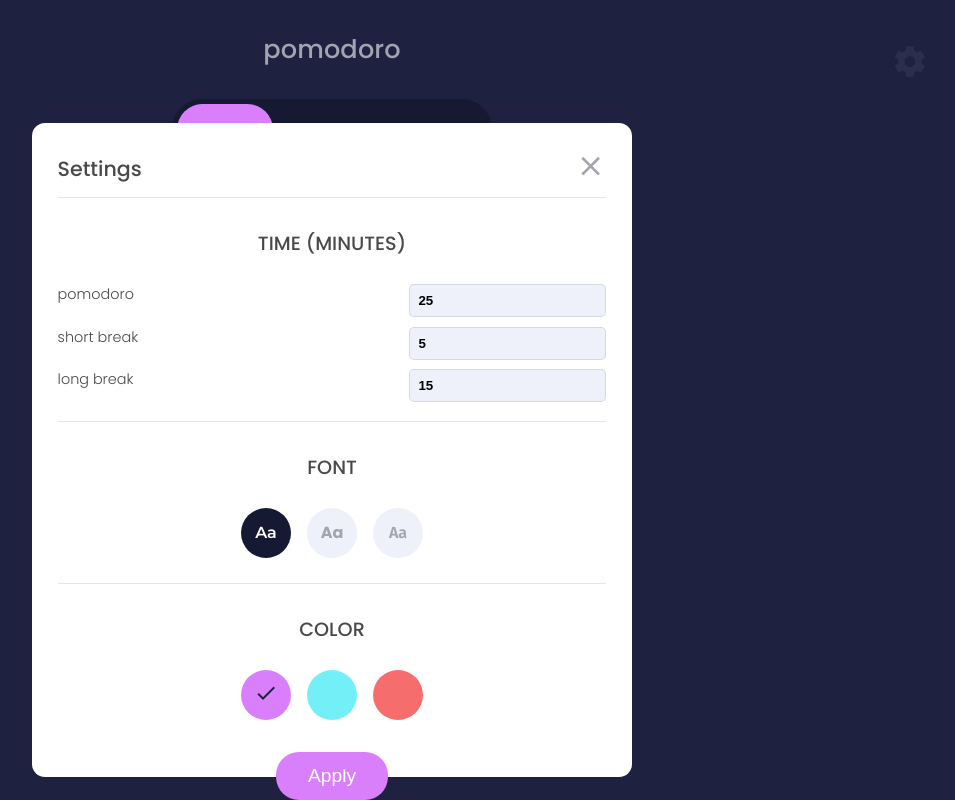
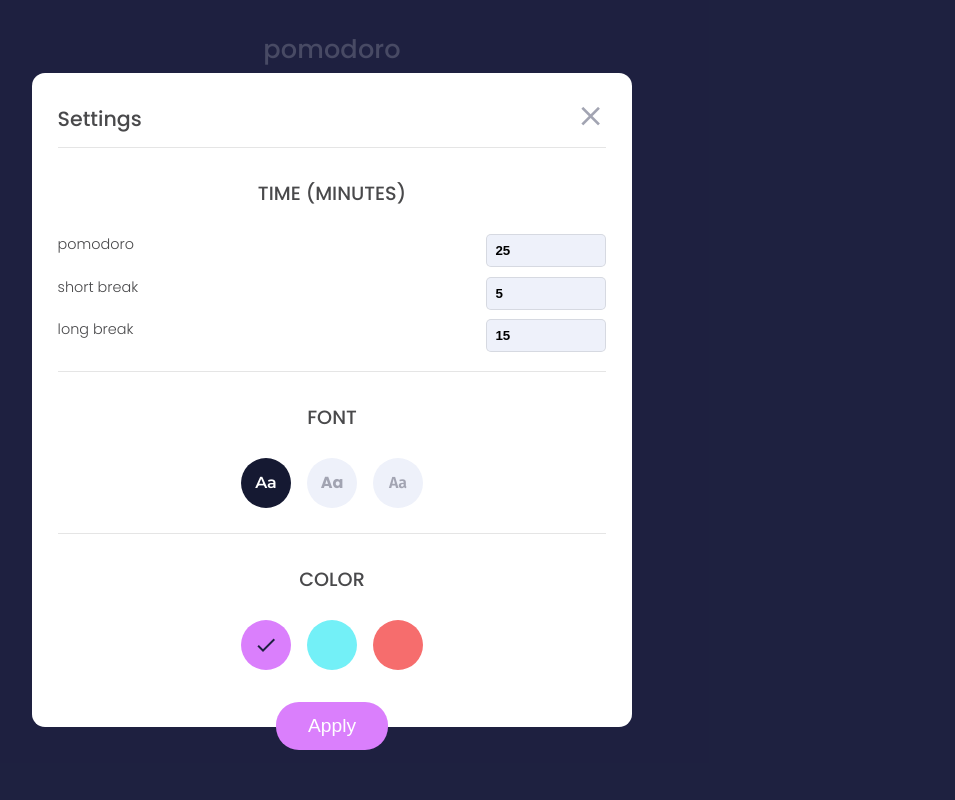
Before and after one commit to herico/pomodoro-app, a Vue app: page / in a window 1280 px wide. Both pictures are taken after a click on the button "settings". Shown: the whole page, without its empty margins (308-1263 px from the left). Built offline with nearby package versions, Linux system fonts and the light colour scheme.

Commit message:
Adjust some styles and add form validation

```diff
--- a/package.json
+++ b/package.json
@@ -9,7 +9,9 @@
   },
   "dependencies": {
     "core-js": "^3.6.5",
-    "vue": "^3.0.0"
+    "vee-validate": "^4.4.2",
+    "vue": "^3.0.0",
+    "yup": "^0.32.9"
   },
   "devDependencies": {
     "@vue/cli-plugin-babel": "~4.5.0",
--- a/src/App.vue
+++ b/src/App.vue
@@ -168,13 +168,26 @@
 
   html {
     --main-color: #1e2140;
+    --main-title-color: white;
     --text-color: #a2a4b2;
     --text-dark-color: #49494b;
     --dark-color: #151932;
     --light-color: #242951;
     --active-color: #da7ffc;
     --white-background: #eef1fa;
+    --modal-overlay-bg-color: #1e2140cf;
+    --disabled-color: #64656e;
+    --error-color: rgb(246, 109, 109);
+    --timer-dimension: 240px;
+    --timer-font-size: 3.2rem;
     font-size: 16px;
+  }
+
+  @media (min-width: 1201px) {
+    html {
+      --timer-dimension: 300px;
+      --timer-font-size: 3.8rem;
+    }
   }
 
   body {
@@ -193,12 +206,12 @@
     background: var(--main-color);
     min-width: 100%;
     min-height: 100vh;
-    overflow-y: scroll;
+    overflow-y: auto;
     position: relative;
   }
 
   .title {
-    color: var(--text-color);
+    color: var(--main-title-color);
     padding: 30px 0;
     text-align: center;
     font-size: 1.6rem;
--- a/src/components/Timer.vue
+++ b/src/components/Timer.vue
@@ -115,8 +115,8 @@
 
 <style scoped>
     .clock-container {
-        width: 300px;
-        height: 300px;
+        width: var(--timer-dimension, 260px);
+        height: var(--timer-dimension, 260px);
         margin: 80px auto;
         border-radius: 50%;
         background: var(--dark-color);
@@ -124,7 +124,7 @@
         justify-content: center;
         align-items: center;
         color: var(--text-color);
-        font-size: 3.8rem;
+        font-size: var(--timer-font-size, 3.2rem);
         font-weight: 700;
         text-align: center;
         letter-spacing: 0.1rem;
@@ -152,8 +152,8 @@
     /* Sets the containers height and width */
     .base-timer {
         position: relative;
-        height: 300px;
-        width: 300px;
+        height: 100%;
+        width: 100%;
     }
 
     /* Removes SVG styling that would hide the time label */
@@ -172,8 +172,8 @@
         position: absolute;
 
         /* Size should match the parent container */
-        width: 300px;
-        height: 300px;
+        width: 100%;
+        height: 100%;
 
         /* Keep the label aligned to the top */
         top: 0;
@@ -186,9 +186,7 @@
     }
 
     .base-timer__label {
-        font-size: 3.8rem;
-        margin-bottom: 0.6rem;
-
+        font-size: var(--timer-font-size, 3.2rem);
     }
 
     .base-timer__action {
--- a/src/components/pomodoro/shortBreak.vue
+++ b/src/components/pomodoro/shortBreak.vue
@@ -1,5 +1,5 @@
 <template>
-    <Timer @timer-paused="timerPaused" :limit="shortBreakLimit"/>
+    <Timer :limit="shortBreakLimit"/>
 </template>
 <script>
 import Timer from "../Timer";
@@ -8,11 +8,6 @@ export default {
     props: ['shortBreakLimit'],
     components: {
         Timer
-    },
-    methods: {
-        timerPaused(newValue) {
-            console.log(newValue);
-        }
     }
 }
 </script>
--- a/src/components/shared/Modal.vue
+++ b/src/components/shared/Modal.vue
@@ -1,5 +1,5 @@
 <template>
-  <div class="overlay">
+  <div :class="['overlay', !hideModal ? 'open': '']">
     <div :class="['modal', hideModal ? 'hide': '']">
       <div class="modal-header">
         <h3 class="modal-title">Settings</h3>
@@ -41,9 +41,13 @@
     height: 100%;
     top: 0;
     left: 0;
-    padding-top: 100px;
+    padding-top: 20px;
     background: transparent;
     pointer-events: none;
+  }
+
+  .overlay.open {
+    background: var(--modal-overlay-bg-color);
   }
 
   .modal {
@@ -60,6 +64,9 @@
   }
 
   @media (min-width: 1024px) {
+    .overlay {
+      padding-top: 0;
+    }
     .modal {
       min-height: 653px;
     }
--- a/src/components/shared/Settings.vue
+++ b/src/components/shared/Settings.vue
@@ -3,42 +3,56 @@
       <i class="material-icons">settings</i>
     </button>
     <modal :hide-modal="hideModal" @closeModal="closeModal">
+      <Form @submit="saveChanges" v-slot="{ meta }">
         <article class="settings-section time divider">
           <h4 class="settings-title">time (minutes)</h4>
           <div class="time-settings">
             <div class="time-setting" v-for="timeLimit in timeLimits" :key="timeLimit.name">
               <label :for="timeLimit.name">{{ timeLimit.title }}</label>
-              <input :ref="timeLimit.name" type="number" :id="timeLimit.name" :value="timeLimit.value">
+              <Field :name="timeLimit.name" type="number"
+                v-model="form.time[timeLimit.name]"
+                v-slot="{ field, errorMessage }"
+                :rules="timeRules" :id="timeLimit.name"  :value="timeLimit.value">
+                <input v-bind="field"/>
+                <span v-if="errorMessage" role="alert">{{ errorMessage }}</span>
+              </Field>
             </div>
           </div>
         </article>
         <article class="settings-section divider">
           <h4 class="settings-title">FONT</h4>
           <div class="font-settings">
-            <button v-for="font in fonts"
+            <div v-for="font in fonts"
                 :key="font.name"
                 :style="{fontFamily: font.name + ', sans-serif'}"
-              :class="['font-setting', font.isActive ? 'active': '']"
-              @click="() => fontChange(font)">Aa</button>
+                :class="['font-setting', font.isActive ? 'active': '']">
+              <Field type="radio" hidden name="font-type" :value="font.name" v-model="form.font" />
+              <label @click="() => fontChange(font)">Aa</label>
+            </div>
           </div>
         </article>
         <article class="modal-section">
           <h4 class="settings-title">COLOR</h4>
           <div class="font-settings">
-            <button :class="['font-setting', color.isActive ? 'active': '']"
-              v-for="color in colors" :key="color.name"
+            <div :class="['font-setting', color.isActive ? 'active': '']" v-for="color in colors" :key="color.name">
+                <input type="radio" hidden name="color-type" :value="color.hexCode" v-model="form.color">
+                <label
                   :style="{backgroundColor: color.hexCode}"
                   @click="() => colorChange(color)"
                 >
                   <i :data-color="JSON.stringify(color)" class="material-icons" v-show="color.isActive">check</i>
-            </button>
+                </label>
+            </div>
           </div>
         </article>
-        <button class="apply" @click="saveChanges">Apply</button>
+        <button :disabled="!meta.valid" class="apply" type="submit">Apply</button>
+      </Form>
     </modal>
 </template>
 <script>
-import Modal from "./Modal";
+import { Field, Form  } from 'vee-validate';
+import * as yup from 'yup';
+import Modal from "../shared/Modal";
 export default {
     emits: ['close-modal', 'open-modal', 'color-changed', 'font-changed', 'save-changes'],
     props: ['hideModal', 'colors', 'fonts', 'timeLimits'],
@@ -46,11 +60,32 @@ export default {
     data() {
       return {
         selectedColor: null,
-        selectedFont: null
+        selectedFont: null,
+        MAX_VALUES_TIMER: {
+          pomodoro: 50,
+          shortBreak: 10,
+          longBreak: 20
+        },
+        form: {
+          time: {
+            pomodoro: 0,
+            shortBreak: 0,
+            longBreak: 0
+          },
+          font: '',
+          color: ''
+        },
+        timeRules: yup
+          .number().positive().integer().typeError('Please provider a positive integer value')
+          .required().typeError('Please provider a positive integer value')
+          .min(1, 'You must provide at least one positive integer value')
+          .max(50, 'Is not recomended to do a task iteration longer than 50 minutes')
       }
     },
     components: {
-      Modal
+      Modal,
+      Field,
+      Form
     },
     methods: {
         openModal() {
@@ -68,21 +103,23 @@ export default {
         colorChange(color) {
           if (!this.isCurrentColor(color)) {
             this.selectedColor = color;
+            this.form.font = color.hex;
             this.$emit('color-changed', color);
           }
         },
         fontChange(font) {
           if (!this.isCurrentFont(font)) {
             this.selectedFont = font;
+            this.form.font = font.name;
             this.$emit('font-changed', font);
           }
         },
         formatTimeLimits() {
           const timeLimits = [];
-          for (const property in this.$refs) {
+          for (const property in this.form.time) {
             timeLimits.push({
               name: property,
-              value: this.$refs[property].value
+              value: this.form.time[property]
             });
           }
           return timeLimits;
@@ -94,6 +131,15 @@ export default {
             timeLimits: this.formatTimeLimits()
           });
         }
+    },
+    mounted() {
+      this.timeLimits.forEach(time => {
+        if(this.form.time[time.name] !== undefined) {
+          this.form.time[time.name] = time.value;
+        }
+      })
+      this.form.font = this.fonts.find(n => n.isActive).name;
+      this.form.color = this.colors.find(n => n.isActive).hexCode;
     }
 }
 </script>
@@ -106,7 +152,7 @@ export default {
     height: 60px;
     display: block;
     position: absolute;
-    bottom: 3rem;
+    top: calc(var(--timer-dimension) * 2 + 50px);
     left: 50%;
     transform: translate(-50%, -50%);
     cursor: pointer;
@@ -114,16 +160,6 @@ export default {
     justify-content: center;
     align-items: center;
     outline-color: var(--active-color);
-  }
-
-  @media (min-width: 601px) {
-    .settings {
-      left: unset;
-      right: 2rem;
-      top: 2rem;
-      bottom: unset;
-      transform: unset;
-    }
   }
 
   .settings:disabled {
@@ -135,6 +171,15 @@ export default {
   .settings:focus {
     border: 0.2rem solid var(--active-color);
     border-radius: 60px;
+  }
+
+  form {
+    width: 100%;
+    display: flex;
+    flex-direction: column;
+    justify-content: center;
+    align-content: center;
+    align-items: center;
   }
 
   .settings i {
@@ -168,16 +213,32 @@ export default {
     text-align: center;
   }
 
+  .time-settings {
+    width: 100%;
+  }
+
   .time-setting {
     display: flex;
     justify-content: space-between;
     margin-bottom: 0.6rem;
+    flex-wrap: wrap;
+  }
+
+  .time-setting input.invalid {
+    border: 2px solid var(--error-color);
+  }
+
+  span[role="alert"] {
+    color: var(--error-color);
+    width: 100%;
   }
 
   .time-setting label {
+    cursor: pointer;
     font-size: 0.9rem;
     font-weight: 300;
     color: var(--text-dark-color);
+    max-width: 50%;
   }
 
   .time-setting input {
@@ -187,6 +248,7 @@ export default {
     background: var(--white-background);
     color: black;
     font-weight: 600;
+    max-width: 120px;
   }
 
   .font-settings {
@@ -202,28 +264,37 @@ export default {
   .font-setting {
     width: 50px;
     height: 50px;
+  }
+
+  .font-setting label {
+    width: 100%;
+    height: 100%;
     font-size: 1rem;
     border-radius: 50%;
+    display: inline-block;
+    line-height: 50px;
     background: var(--white-background);
     border: none;
     color: #a2a4b2;
     font-weight: 600;
     transition: all 0.3s ease-in-out;
     text-align: center;
+    cursor: pointer;
   }
-
-  .font-setting.active, .font-setting:focus, .font-setting:hover {
+  .font-setting input:checked + label,
+  .font-setting.active > label {
     background: var(--dark-color);
     color: white;
   }
 
-  .font-setting:focus {
+  .font-setting input:focus {
     outline: 2px dashed var(--text-color);
   }
 
   .font-setting i {
     color: var(--main-color);
-    font-weight: 300;
+    font-weight: 400;
+    line-height: 50px;
   }
 
   .font-setting:not(:last-child) {
@@ -235,13 +306,21 @@ export default {
     color: white;
     border: none;
     padding: 0.8rem 2rem;
+    max-width: 220px;
     border-radius: 23px;
     font-size: 1.2rem;
     position: absolute;
     bottom: -1.4rem;
     cursor: pointer;
     font-weight: 500;
-    transition: color 233ms ease-in-out;
+    transition:
+      color 233ms ease-in-out,
+      background 265ms ease-in-out;
+  }
+
+  .apply:disabled {
+    background: var(--disabled-color);
+    pointer-events: none;
   }
 
   .apply:hover {
```
Also changed, not shown: 1 other file (tests, documents, lock files or other folders). Lines whose indentation alone changed are shown as unchanged.
